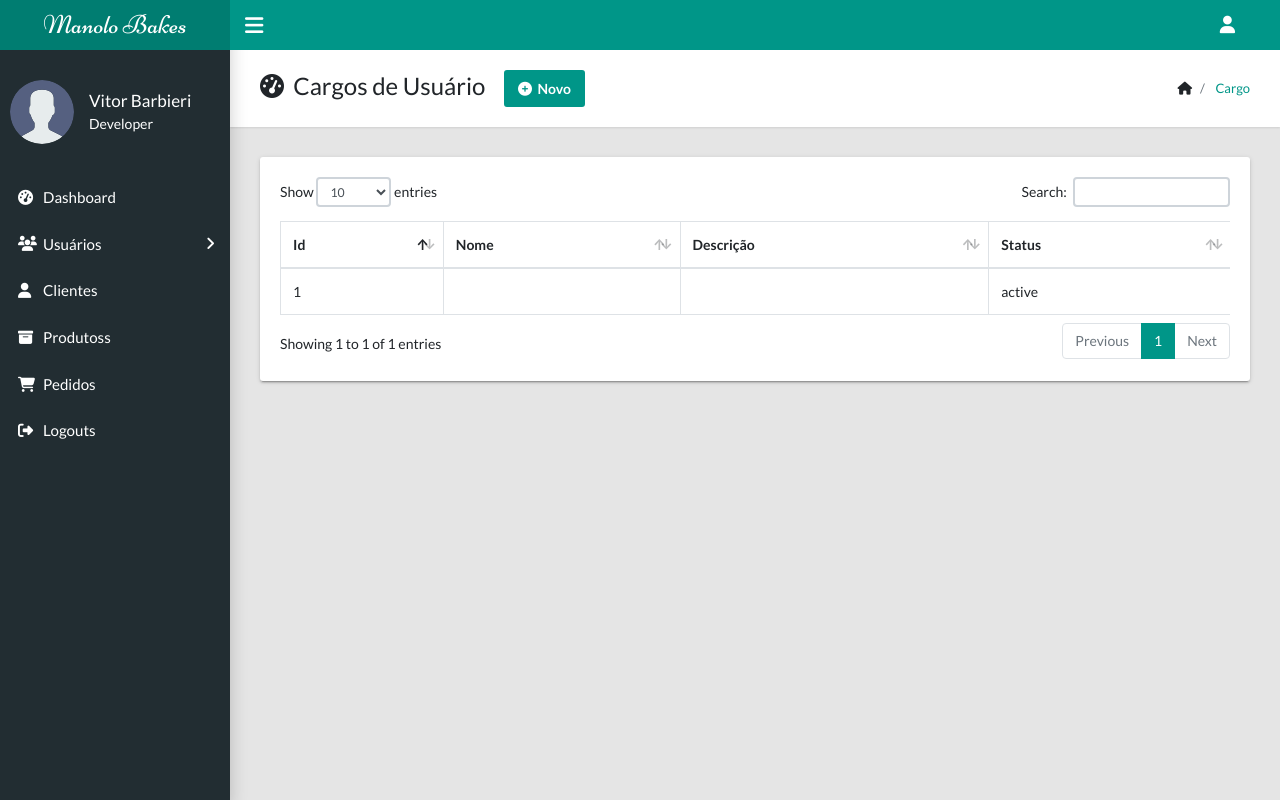
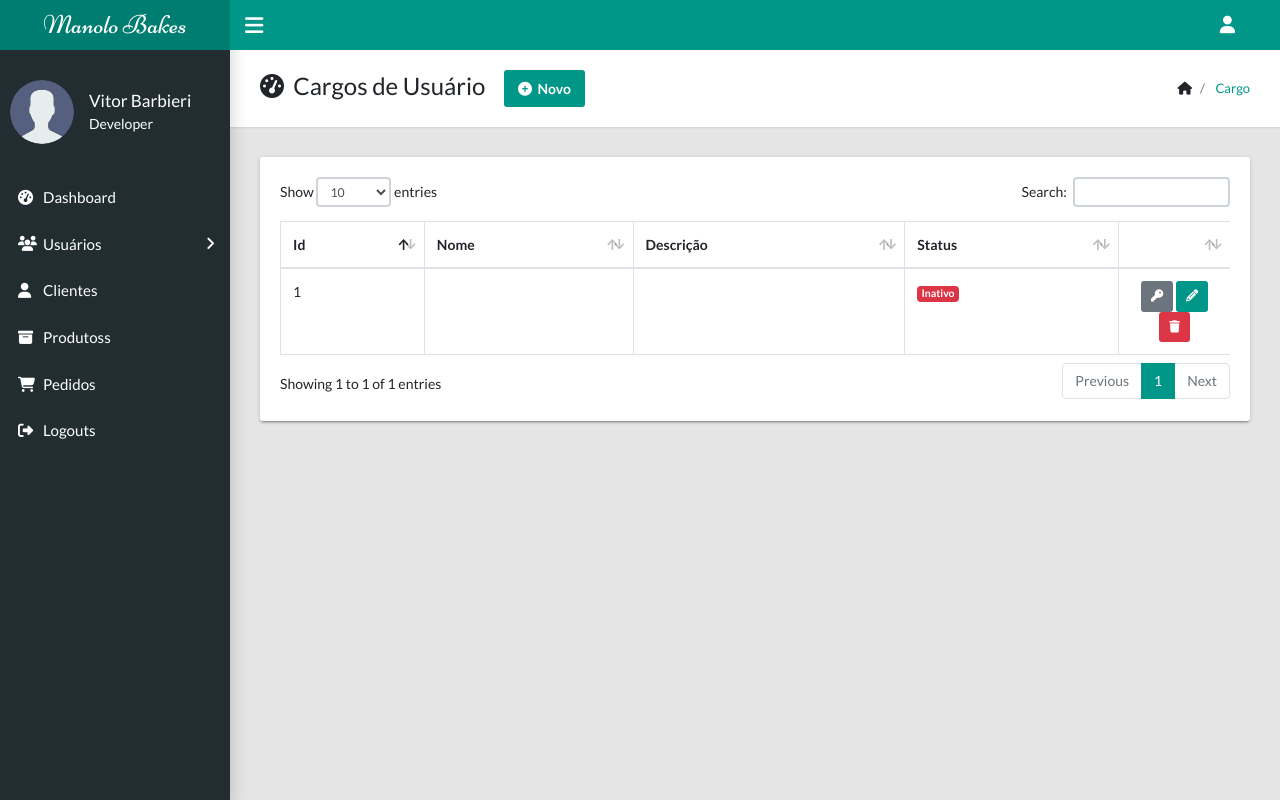
Before and after one commit to vitorbarbieri/ManoloBakes, a PHP site: page /ManoloBakes/cargo in a window 1280 px wide. Run offline with PHP 8.4, Linux system fonts and the light colour scheme; tables that the repository leaves empty or names only in its code hold one stand-in row (values such as "Sample post"); some libraries are stand-ins or nearby versions.

Commit message:
Criar botões de ações

```diff
--- a/assets/js/functionsCargo.js
+++ b/assets/js/functionsCargo.js
@@ -15,7 +15,8 @@ document.addEventListener('DOMContentLoaded', function () {
             { "data": "id" },
             { "data": "nome" },
             { "data": "descricao" },
-            { "data": "status" }
+            { "data": "status" },
+            { "data": "opcao" }
         ],
         "resonsieve": "true",
         "bDestroy": true,
--- a/controller/CargoController.php
+++ b/controller/CargoController.php
@@ -19,6 +19,29 @@ class CargoController extends Controller
     public function getCargos()
     {
         $arrData = $this->model->selectCargos();
+
+        for ($i = 0; $i < count($arrData); $i++) {
+            if ($arrData[$i]['status'] == 1) {
+                $arrData[$i]['status'] = '<span class="badge badge-success">Ativo</span>';
+            } else {
+                $arrData[$i]['status'] = '<span class="badge badge-danger">Inativo</span>';
+            }
+
+            $arrData[$i]['opcao'] = '
+                <div class="text-center">
+                    <button class="btn btn-secondary btn-sm btnPermisosRol" onClick="PermissaoCargo(' . $arrData[$i]['id'] . ')" title="Permissão" type="button">
+                        <i class="fa-solid fa-key"></i>
+                    </button>
+                    <button class="btn btn-primary btn-sm btnEditRol" onClick="EditarCargo(' . $arrData[$i]['id'] . ')" title="Editar" type="button">
+                        <i class="fa-solid fa-pencil"></i>
+                    </button>
+                    <button class="btn btn-danger btn-sm btnDelRol" onClick="DeletarCargo(' . $arrData[$i]['id'] . ')" title="Eliminar" type="button">
+                        <i class="fa-solid fa-trash"></i>
+                    </button>
+                </div>
+            ';
+        }
+
         echo json_encode($arrData, JSON_UNESCAPED_UNICODE);
         die();
     }
--- a/view/cargo/Cargo.php
+++ b/view/cargo/Cargo.php
@@ -37,6 +37,7 @@
                                     <th>Nome</th>
                                     <th>Descrição</th>
                                     <th>Status</th>
+                                    <th></th>
                                 </tr>
                             </thead>
                             <tbody>
```
